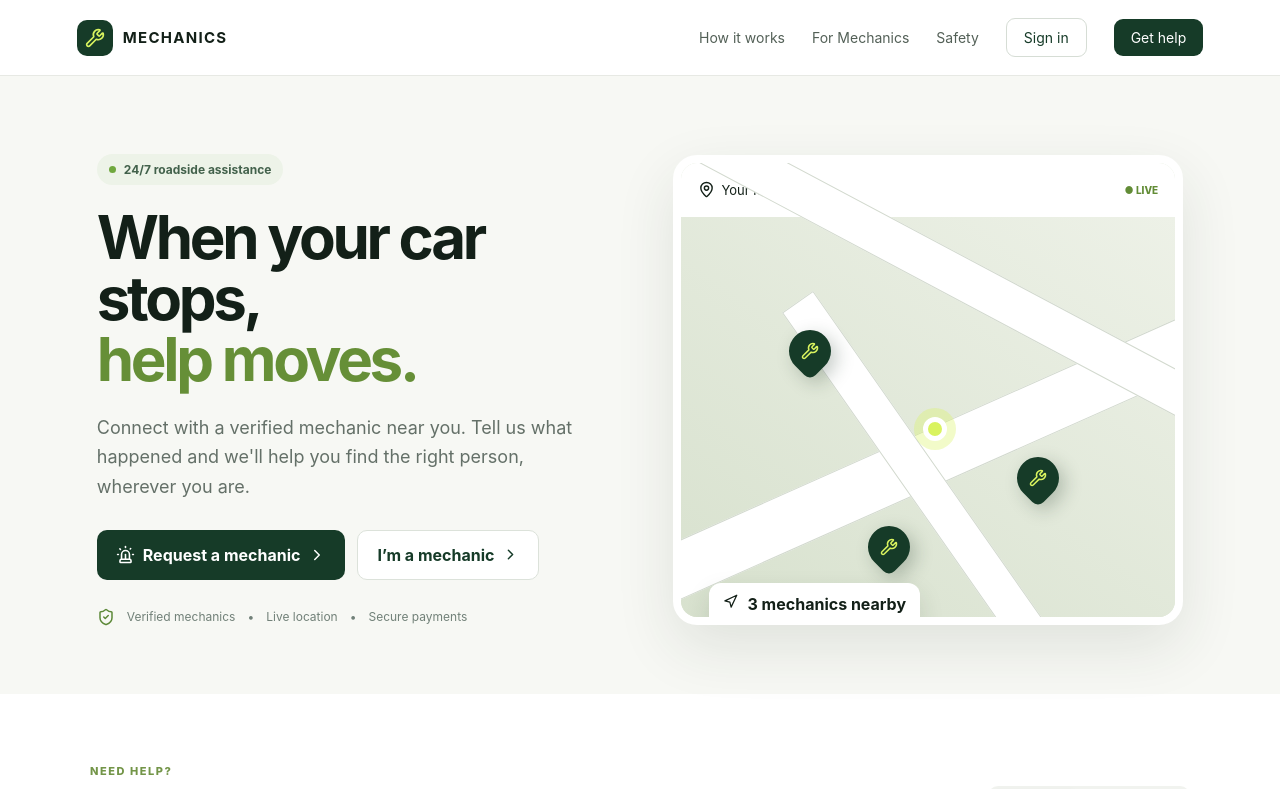
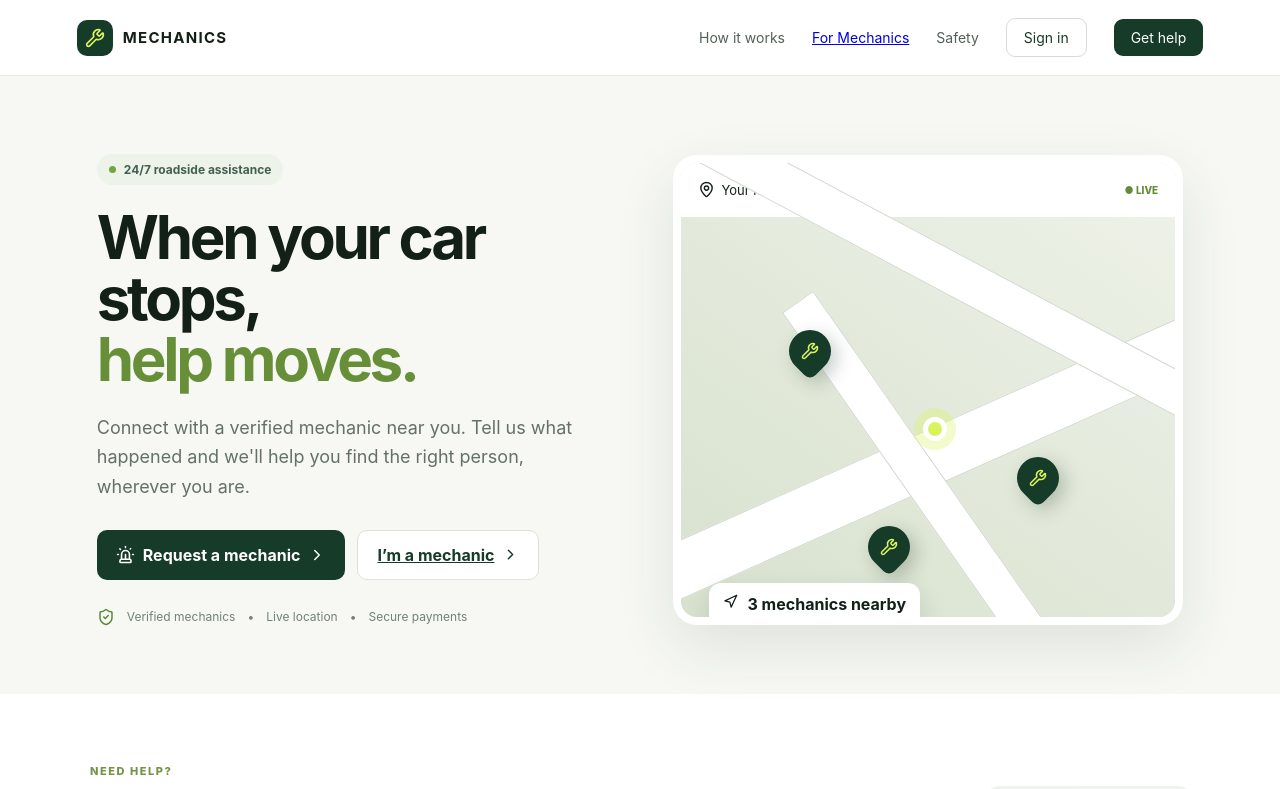
Before and after one commit to arnold956/mechanics, a Next.js app: page / in a window 1280 px wide. Shown: the top 789 px of the page. Built offline with nearby package versions, Linux system fonts and the light colour scheme.

Commit message:
Connect mechanic registration entry points

```diff
--- a/app/page.tsx
+++ b/app/page.tsx
@@ -1,12 +1,12 @@
 "use client";
-import {useState} from "react"; import {MapPin,Car,ShieldCheck,Wrench,Siren,ChevronRight,Star,Navigation} from "lucide-react";
+import {useState} from "react"; import {MapPin,Car,ShieldCheck,Wrench,Siren,ChevronRight,Star,Navigation} from "lucide-react"; import Link from "next/link";
 const jobs=["Engine won't start","Flat tyre","Battery problem","Overheating","Electrical fault","Diagnostics","Oil/service","Accident/recovery"];
 export default function Home(){const [problem,setProblem]=useState(""); const [role,setRole]=useState("driver"); return <main>
-<header><div className="brand"><span className="mark"><Wrench size={20}/></span><b>MECHANICS</b></div><nav><a>How it works</a><a>For Mechanics</a><a>Safety</a><button className="outline">Sign in</button><button>Get help</button></nav></header>
-<section className="hero"><div className="copy"><div className="pill"><span/>24/7 roadside assistance</div><h1>When your car stops,<br/><em>help moves.</em></h1><p>Connect with a verified mechanic near you. Tell us what happened and we'll help you find the right person, wherever you are.</p><div className="actions"><button className="primary" onClick={()=>document.getElementById("request")?.scrollIntoView({behavior:"smooth"})}><Siren size={19}/> Request a mechanic <ChevronRight size={18}/></button><button className="secondary">I’m a mechanic <ChevronRight size={17}/></button></div><div className="trust"><ShieldCheck size={18}/><span>Verified mechanics</span><span>•</span><span>Live location</span><span>•</span><span>Secure payments</span></div></div>
+<header><div className="brand"><span className="mark"><Wrench size={20}/></span><b>MECHANICS</b></div><nav><a>How it works</a><Link href="/mechanic/register">For Mechanics</Link><a>Safety</a><button className="outline">Sign in</button><button>Get help</button></nav></header>
+<section className="hero"><div className="copy"><div className="pill"><span/>24/7 roadside assistance</div><h1>When your car stops,<br/><em>help moves.</em></h1><p>Connect with a verified mechanic near you. Tell us what happened and we'll help you find the right person, wherever you are.</p><div className="actions"><button className="primary" onClick={()=>document.getElementById("request")?.scrollIntoView({behavior:"smooth"})}><Siren size={19}/> Request a mechanic <ChevronRight size={18}/></button><Link className="secondary" href="/mechanic/register">I’m a mechanic <ChevronRight size={17}/></Link></div><div className="trust"><ShieldCheck size={18}/><span>Verified mechanics</span><span>•</span><span>Live location</span><span>•</span><span>Secure payments</span></div></div>
 <div className="map"><div className="maptop"><div><MapPin size={17}/> <span>Your location</span></div><span className="live">● LIVE</span></div><div className="mapgrid"><div className="road r1"/><div className="road r2"/><div className="road r3"/><div className="pin p1"><Wrench/></div><div className="pin p2"><Wrench/></div><div className="pin p3"><Wrench/></div><div className="you"><span/></div><div className="maplabel"><Navigation size={15}/><div><b>3 mechanics nearby</b><small>Within 5 km</small></div></div></div></div></section>
 <section id="request" className="request"><div className="sectionhead"><div><div className="eyebrow">NEED HELP?</div><h2>Find a mechanic now</h2></div><div className="role"><button className={role==="driver"?"active":""} onClick={()=>setRole("driver")}>Driver</button><button className={role==="mechanic"?"active":""} onClick={()=>setRole("mechanic")}>Mechanic</button></div></div>
-{role==="driver"?<div className="card"><div className="field"><label>Where are you?</label><div className="input"><MapPin size={18}/><span>Use my current location</span><b>GPS</b></div></div><div className="field"><label>What's wrong?</label><div className="jobs">{jobs.map(x=><button key={x} className={problem===x?"selected":""} onClick={()=>setProblem(x)}>{x}</button>)}</div></div><div className="row"><div className="field"><label>Vehicle</label><div className="input"><Car size={18}/><span>Toyota · Select vehicle</span></div></div><button className="find"><Siren size={18}/> Find nearby mechanics</button></div></div>:<div className="card mechaniccard"><Wrench size={30}/><div><h3>Join the mechanic network</h3><p>Receive nearby jobs, manage your availability and grow your customer base.</p></div><button className="find">Register as a mechanic <ChevronRight/></button></div>}</section>
+{role==="driver"?<div className="card"><div className="field"><label>Where are you?</label><div className="input"><MapPin size={18}/><span>Use my current location</span><b>GPS</b></div></div><div className="field"><label>What's wrong?</label><div className="jobs">{jobs.map(x=><button key={x} className={problem===x?"selected":""} onClick={()=>setProblem(x)}>{x}</button>)}</div></div><div className="row"><div className="field"><label>Vehicle</label><div className="input"><Car size={18}/><span>Toyota · Select vehicle</span></div></div><button className="find"><Siren size={18}/> Find nearby mechanics</button></div></div>:<div className="card mechaniccard"><Wrench size={30}/><div><h3>Join the mechanic network</h3><p>Create your account, list your specialties, set your service area and choose when you are available.</p></div><Link className="find" href="/mechanic/register">Register as a mechanic <ChevronRight/></Link></div>}</section>
 <section className="features"><div><ShieldCheck/><h3>Verified professionals</h3><p>Mechanics can be verified before joining the network.</p></div><div><MapPin/><h3>Location matching</h3><p>Find available help based on distance and service type.</p></div><div><Star/><h3>Trusted by ratings</h3><p>Build confidence with transparent reviews and job history.</p></div></section>
 <footer><b>MECHANICS</b><span>Roadside assistance marketplace</span><span>© 2026 Mechanics</span></footer>
 </main>}
```
